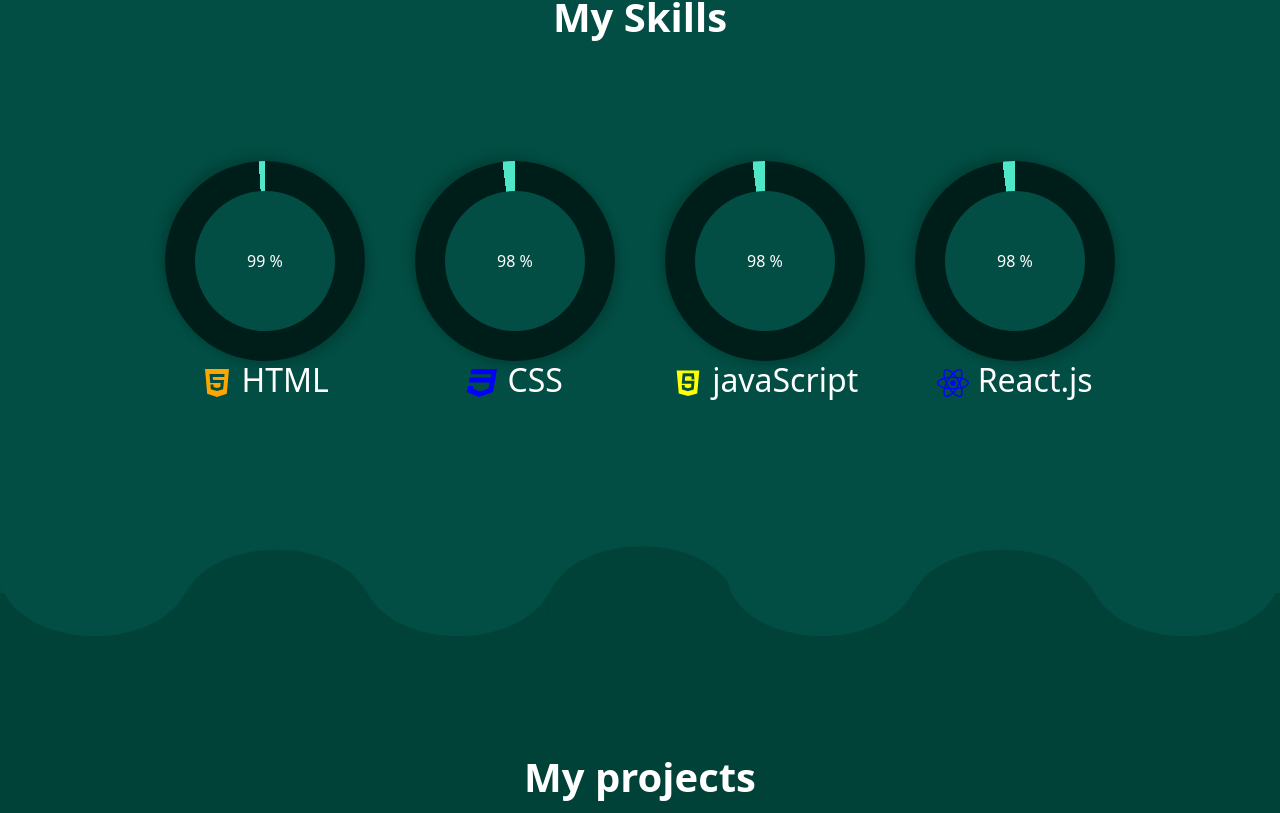
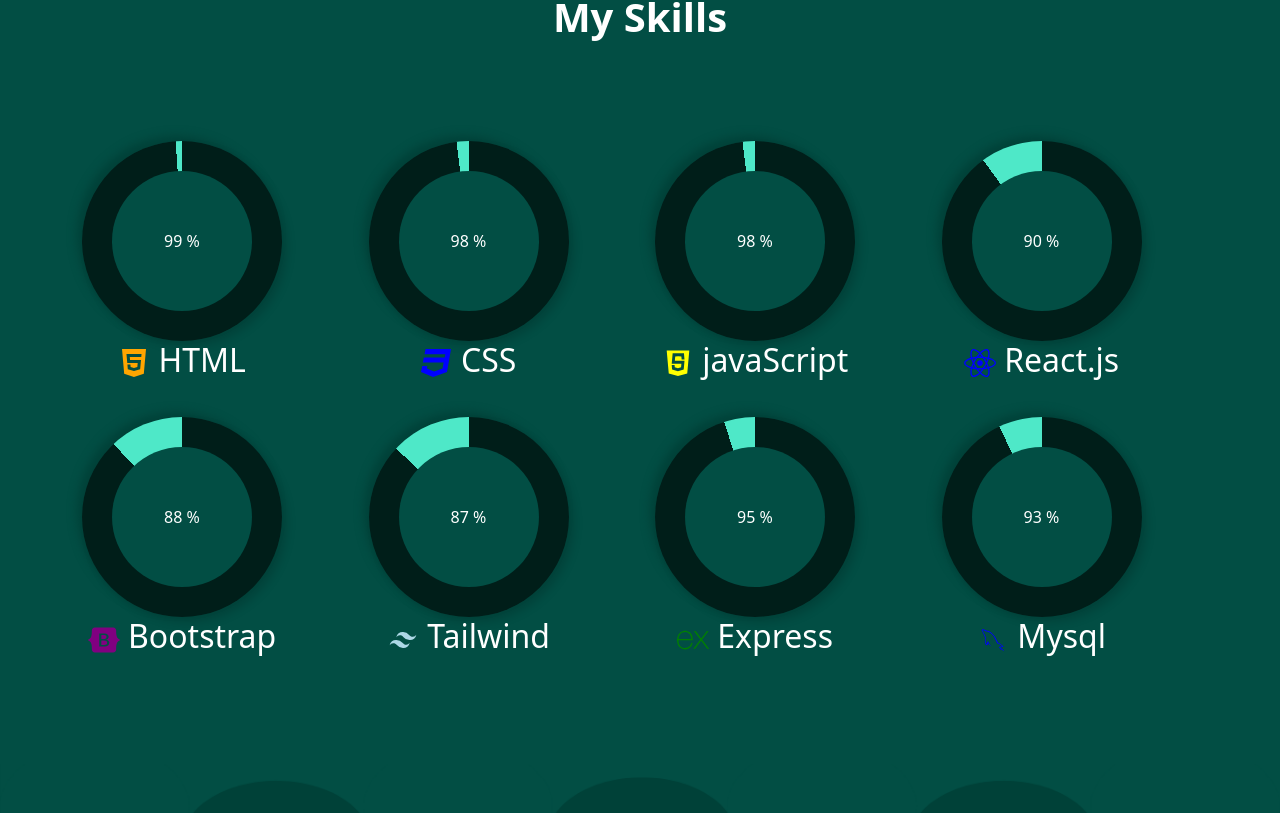
Before and after one commit to slah0982/my-portfolio, a React (Create React App) app: page / in a window 1280 px wide. Shown: the part 1027-1840 px from the top of the page. Built offline with nearby package versions, Linux system fonts and the light colour scheme.

Commit message:
adding more skills

```diff
--- a/src/components/contact.css
+++ b/src/components/contact.css
@@ -28,7 +28,7 @@
     flex-grow: 1;
 }
 #contact .soical-media{
-    flex-wrap: 1;
+    flex-grow: 1;
 }
 
 #contact form .input{
--- a/src/components/skills.css
+++ b/src/components/skills.css
@@ -6,11 +6,10 @@
 }
 
 #skills .container{
-    display: flex;
-    padding: 20px;
-    justify-content: center;
-    flex-wrap: wrap;
-    gap: 50px;
+
+    display: grid;
+    grid-template-columns: repeat(auto-fill, minmax(250px,1fr)); /* Creates 3 equal columns */
+    gap: 30px;
 }
 
 #skills .doughnut{
--- a/src/components/skills.js
+++ b/src/components/skills.js
@@ -1,8 +1,10 @@
 import './skills.css'
 import MainHeader from './main-header';
 import SkillsProgress from './skill-prograss';
-import { DiJavascript } from 'react-icons/di';
-import { FaCss3, FaHtml5, FaReact } from 'react-icons/fa6';
+import { DiJavascript, DiMysql } from 'react-icons/di';
+import { FaBootstrap, FaCss3, FaHtml5, FaReact } from 'react-icons/fa6';
+import { BiLogoTailwindCss } from 'react-icons/bi';
+import { SiExpress } from 'react-icons/si';
 
 
 
@@ -35,9 +37,37 @@
 
                 {/* react */}
                 <div className="doughnut">
-                    <SkillsProgress percentage={98}> 98 %</SkillsProgress>
+                    <SkillsProgress percentage={90}> 90 %</SkillsProgress>
 
                     <h2><FaReact style={{color: 'blue'}}/> React.js</h2>
+                </div>
+
+                {/* Bootstrap */}
+                <div className="doughnut">
+                    <SkillsProgress percentage={88}> 88 %</SkillsProgress>
+
+                    <h2><FaBootstrap style={{color: 'purple'}}/> Bootstrap</h2>
+                </div>
+
+                {/* Tailwind */}
+                <div className="doughnut">
+                    <SkillsProgress percentage={87}> 87 %</SkillsProgress>
+
+                    <h2><BiLogoTailwindCss style={{color: 'lightblue'}}/> Tailwind</h2>
+                </div>
+
+                {/* Express */}
+                <div className="doughnut">
+                    <SkillsProgress percentage={95}> 95 %</SkillsProgress>
+
+                    <h2><SiExpress style={{color: 'green'}}/> Express</h2>
+                </div>
+
+                {/* Mysql */}
+                <div className="doughnut">
+                    <SkillsProgress percentage={93}> 93 %</SkillsProgress>
+
+                    <h2><DiMysql style={{color: 'blue'}}/> Mysql</h2>
                 </div>
             </div>
 
```
